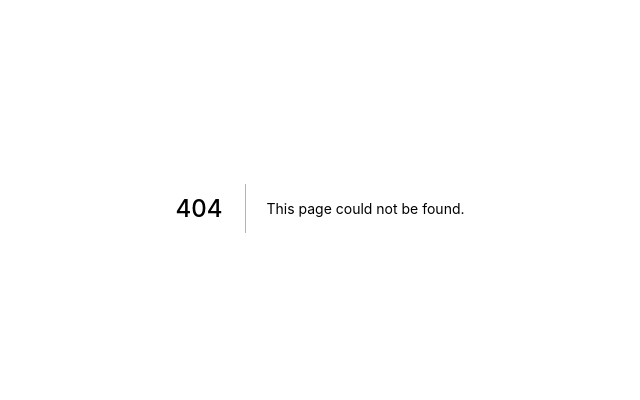
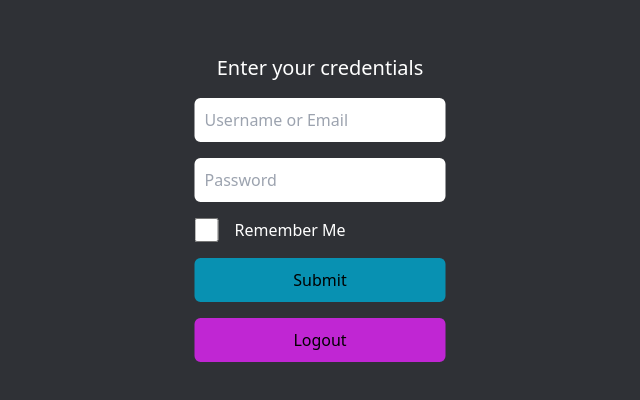
Before and after one commit to nayyara-airlangga/anubis, a Next.js app: page /dev/auth in a window 1280 px wide. Before the commit this address had no page. Shown: the part 192-592 px from the top of the page, without its empty margins (320-960 px from the left). Built offline with nearby package versions, Linux system fonts and the light colour scheme; no server answers.

Commit message:
Create dummy login page

```diff
--- /dev/null
+++ b/pages/dev/auth.tsx
@@ -0,0 +1,122 @@
+import axios from "axios"
+import Head from "next/head"
+import { useRouter } from "next/router"
+import React, { useEffect, useState } from "react"
+
+const AuthTestPage = () => {
+  const router = useRouter()
+
+  const [user, setUser] = useState<any>()
+  const [loginData, setLoginData] = useState({
+    username: "",
+    password: "",
+    rememberMe: false,
+  })
+
+  const fetchUser = async () => {
+    try {
+      const { data } = await axios.get("/api/users/me")
+      setUser(data.user)
+    } catch (error: any) {
+      console.log(error.response)
+    }
+  }
+
+  const logout = async (event: React.MouseEvent<HTMLButtonElement>) => {
+    try {
+      await axios.post("/api/auth/logout")
+      router.reload()
+    } catch (error: any) {
+      console.log(error.response.data)
+    }
+  }
+
+  useEffect(() => {
+    fetchUser()
+  }, [])
+
+  const handleLoginForm = (
+    event: React.ChangeEvent<HTMLInputElement | HTMLTextAreaElement>
+  ) => {
+    const value = event.target.value
+
+    setLoginData({ ...loginData, [event.target.name]: value })
+  }
+
+  const submitLogin = async (event: React.FormEvent<HTMLFormElement>) => {
+    event.preventDefault()
+
+    try {
+      await axios.post("/api/auth/login", loginData)
+      router.reload()
+    } catch (error) {
+      console.log(error)
+    }
+  }
+
+  return (
+    <div className="w-full relative h-screen">
+      <Head>
+        <title>Snippets | Auth Test</title>
+        <meta name="description" content="Generated by create next app" />
+        <link rel="icon" href="/favicon.ico" />
+      </Head>
+      <form
+        onSubmit={submitLogin}
+        className="absolute top-1/2 left-1/2 -translate-y-1/2 -translate-x-1/2"
+      >
+        <h1 className="text-white text-xl text-center mb-4">
+          {user ? `Welcome, ${user.username}` : "Enter your credentials"}
+        </h1>
+        <input
+          type="text"
+          name="username"
+          placeholder="Username or Email"
+          className="bg-white block mb-4 rounded-md p-2.5"
+          value={loginData.username}
+          onChange={handleLoginForm}
+        />
+        <input
+          type="password"
+          name="password"
+          placeholder="Password"
+          className="bg-white mb-4 rounded-md p-2.5 block"
+          value={loginData.password}
+          onChange={handleLoginForm}
+        />
+        <div className="flex flex-row">
+          <input
+            id="rememberMe"
+            type="checkbox"
+            name="rememberMe"
+            placeholder="Password"
+            className="bg-white mb-4 rounded-md p-2.5 w-6 h-6"
+            checked={loginData.rememberMe}
+            onChange={(event) => {
+              setLoginData({ ...loginData, rememberMe: !loginData.rememberMe })
+            }}
+          />
+          <label className="pl-4 text-white" htmlFor="rememberMe">
+            Remember Me
+          </label>
+        </div>
+        <button
+          type="submit"
+          className="duration-300 active:bg-cyan-800 hover:bg-cyan-700 bg-cyan-600 rounded-md p-2.5 w-full mb-4"
+        >
+          Submit
+        </button>
+        <button
+          type="button"
+          disabled={!user}
+          onClick={logout}
+          className="duration-300 active:bg-fuchsia-800 hover:bg-fuchsia-700 bg-fuchsia-600 rounded-md p-2.5 w-full"
+        >
+          Logout
+        </button>
+      </form>
+    </div>
+  )
+}
+
+export default AuthTestPage
```
